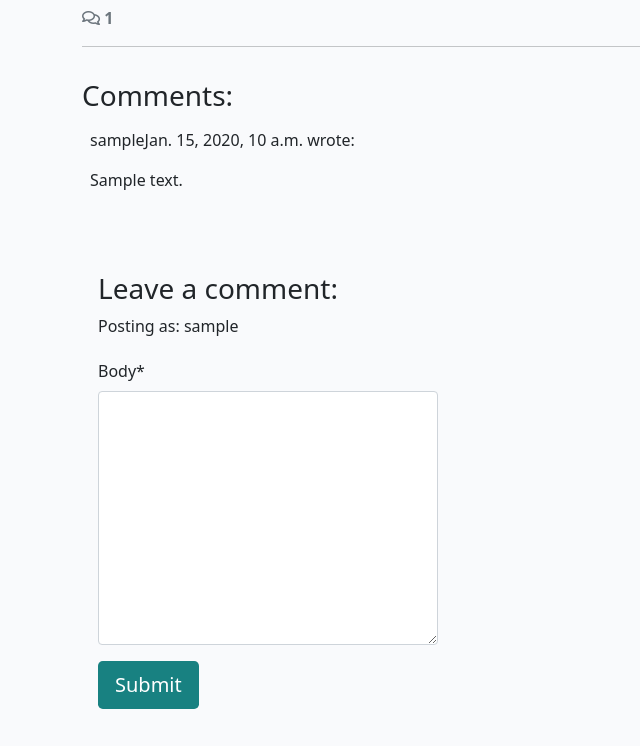
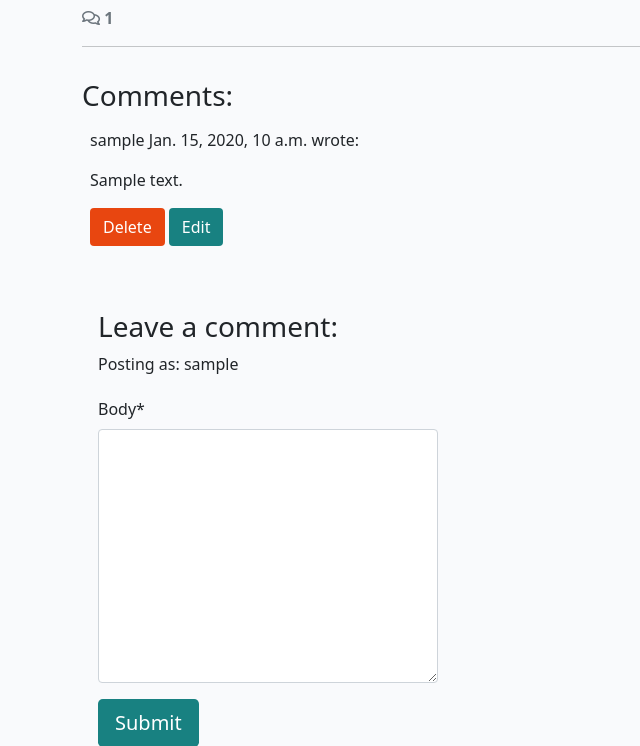
Before and after one commit to Eugene-Gwebu/django-restaurant, a Django app: a page that uses templates/base.html in a window 1280 px wide. Shown: the part 494-1240 px from the top of the page, without its empty margins (0-640 px from the left). Run offline with Django 4.2, Linux system fonts and the light colour scheme; a user stored in the database is signed in; tables that the repository leaves empty hold one stand-in row (values such as "Sample post"); some libraries are stand-ins or nearby versions.

Commit message:
added comment CRUD

```diff
--- a/blog/templates/blog/post_detail.html
+++ b/blog/templates/blog/post_detail.html
@@ -50,14 +50,21 @@
             <!-- We want a for loop inside the empty control tags to iterate through each comment in comments -->
             {% for comment in comments %}
             <div class="p-2 comments {% if not comment.approved and comment.author == user %} faded{% elif not comment.approved %} d-none{% endif %}">
-                <p class="font-weight-bold">{{ comment.author }}<span class="font-weight-normal">{{ comment.created_on }}</span> wrote:</p>
+                <p class="font-weight-bold">
+                    {{ comment.author }}
+                    <span class="font-weight-normal">
+                        {{ comment.created_on }}
+                    </span> wrote:
+                </p>
                 <div id="comment{{ comment.id }}">
-                 {{ comment.body | linebreaks }}
+                    {{ comment.body | linebreaks }}
                 </div>
                 {% if not comment.approved and comment.author == user %}
-                <p class="approval">
-                    This comment is awaiting approval
-                </p>
+                <p class="approval">This comment is awaiting approval</p>
+                {% endif %}
+                {% if user.is_authenticated and comment.author == user %}
+                <button class="btn btn-delete" comment_id="{{ comment.id }}">Delete</button>
+                <button class="btn btn-edit" comment_id="{{ comment.id }}">Edit</button>
                 {% endif %}
             </div>
              <!-- Our for loop ends here -->
@@ -84,4 +91,34 @@
         </div>
     </div>
 </div>
+
+<!-- Delete confirmation modal -->
+<div class="modal fade" id="deleteModal" tabindex="-1"
+  aria-labelledby="deleteModalLabel" aria-hidden="true">
+  <div class="modal-dialog">
+    <div class="modal-content">
+      <div class="modal-header">
+        <h5 class="modal-title"
+          id="deleteModalLabel">Delete comment?</h5>
+        <button type="button" class="btn-close"
+          data-bs-dismiss="modal" aria-label="Close"></button>
+      </div>
+      <div class="modal-body">
+        Are you sure you want to delete your comment?
+        This action cannot be undone.
+      </div>
+      <div class="modal-footer">
+        <button type="button" class="btn btn-secondary"
+          data-bs-dismiss="modal">Close</button>
+        <a id="deleteConfirm" href="#" class="btn
+          btn-danger">Delete</a>
+      </div>
+    </div>
+  </div>
+</div>
+
 {% endblock content %}
+
+{% block extras %}
+<script src="{% static 'js/comments.js' %}"></script>
+{% endblock %}
--- a/blog/urls.py
+++ b/blog/urls.py
@@ -4,4 +4,6 @@ from django.urls import path
 urlpatterns = [
     path('', views.PostList.as_view(), name='home'),
     path('<slug:slug>/', views.post_detail, name='post_detail'),
+    path('<slug:slug>/edit_comment/<int:comment_id>', views.comment_edit, name='comment_edit'),
+    path('<slug:slug>/delete_comment/<int:comment_id>', views.comment_delete, name='comment_delete'),
 ]
--- a/blog/views.py
+++ b/blog/views.py
@@ -1,7 +1,8 @@
-from django.shortcuts import render, get_object_or_404
+from django.shortcuts import render, get_object_or_404, reverse
 from django.views import generic
 from django.contrib import messages
-from .models import Post
+from django.http import HttpResponseRedirect
+from .models import Post, Comment
 from .forms import CommentForm
 
 # Create your views here.
@@ -57,3 +58,43 @@ def post_detail(request, slug):
             "comment_form": comment_form,
         },
     )
+
+
+def comment_edit(request, slug, comment_id):
+    """
+    view to edit comments
+    """
+    if request.method == "POST":
+
+        queryset = Post.objects.filter(status=1)
+        post = get_object_or_404(queryset, slug=slug)
+        comment = get_object_or_404(Comment, pk=comment_id)
+        comment_form = CommentForm(data=request.POST, instance=comment)
+
+        if comment_form.is_valid() and comment.author == request.user:
+            comment = comment_form.save(commit=False)
+            comment.post = post
+            comment.approved = False
+            comment.save()
+            messages.add_message(request, messages.SUCCESS, 'Comment Updated!')
+        else:
+            messages.add_message(request, messages.ERROR, 'Error updating comment!')
+
+    return HttpResponseRedirect(reverse('post_detail', args=[slug]))
+
+
+def comment_delete(request, slug, comment_id):
+    """
+    view to delete comment
+    """
+    queryset = Post.objects.filter(status=1)
+    post = get_object_or_404(queryset, slug=slug)
+    comment = get_object_or_404(Comment, pk=comment_id)
+
+    if comment.author == request.user:
+        comment.delete()
+        messages.add_message(request, messages.SUCCESS, 'Comment deleted!')
+    else:
+        messages.add_message(request, messages.ERROR, 'You can only delete your own comments!')
+
+    return HttpResponseRedirect(reverse('post_detail', args=[slug]))
--- a/codestar/settings.py
+++ b/codestar/settings.py
@@ -27,7 +27,7 @@ TEMPLATES_DIR = os.path.join(BASE_DIR, 'templates')
 SECRET_KEY = 'django-insecure-p!$b*r5$qsb-m8grii*)9@teucq_p^&1nnn0s=#$kz)-bed$*s'
 
 # SECURITY WARNING: don't run with debug turned on in production!
-DEBUG = True
+DEBUG = False
 
 ALLOWED_HOSTS = ["8000-eugene-gwebu-django-rest-go6cy1yrl4.us1.codeanyapp.com",
 '.herokuapp.com']
--- /dev/null
+++ b/static/js/comments.js
@@ -0,0 +1,46 @@
+const editButtons = document.getElementsByClassName("btn-edit");
+const commentText = document.getElementById("id_body");
+const commentForm = document.getElementById("commentForm");
+const submitButton = document.getElementById("submitButton");
+
+const deleteModal = new bootstrap.Modal(document.getElementById("deleteModal"));
+const deleteButtons = document.getElementsByClassName("btn-delete");
+const deleteConfirm = document.getElementById("deleteConfirm");
+
+/**
+* Initializes edit functionality for the provided edit buttons.
+*
+* For each button in the `editButtons` collection:
+* - Retrieves the associated comment's ID upon click.
+* - Fetches the content of the corresponding comment.
+* - Populates the `commentText` input/textarea with the comment's content for editing.
+* - Updates the submit button's text to "Update".
+* - Sets the form's action attribute to the `edit_comment/{commentId}` endpoint.
+*/
+for (let button of editButtons) {
+  button.addEventListener("click", (e) => {
+    let commentId = e.target.getAttribute("comment_id");
+    let commentContent = document.getElementById(`comment${commentId}`).innerText;
+    commentText.value = commentContent;
+    submitButton.innerText = "Update";
+    commentForm.setAttribute("action", `edit_comment/${commentId}`);
+  });
+}
+
+/**
+* Initializes deletion functionality for the provided delete buttons.
+*
+* For each button in the `deleteButtons` collection:
+* - Retrieves the associated comment's ID upon click.
+* - Updates the `deleteConfirm` link's href to point to the
+* deletion endpoint for the specific comment.
+* - Displays a confirmation modal (`deleteModal`) to prompt
+* the user for confirmation before deletion.
+*/
+for (let button of deleteButtons) {
+    button.addEventListener("click", (e) => {
+      let commentId = e.target.getAttribute("comment_id");
+      deleteConfirm.href = `delete_comment/${commentId}`;
+      deleteModal.show();
+    });
+  }
--- a/static/js/script.js
+++ /dev/null
@@ -1 +0,0 @@
-console.log("Life, The Universe and Everything!");
--- a/templates/base.html
+++ b/templates/base.html
@@ -114,7 +114,10 @@
     <script src="https://cdn.jsdelivr.net/npm/bootstrap@5.0.1/dist/js/bootstrap.bundle.min.js"
         integrity="sha384-gtEjrD/SeCtmISkJkNUaaKMoLD0//ElJ19smozuHV6z3Iehds+3Ulb9Bn9Plx0x4" crossorigin="anonymous">
     </script>
-    <script src="{% static 'js/script.js' %}"></script>
+
+    {% block extras %}
+    {% endblock %}>
+
 </body>
 
 </html>
```
